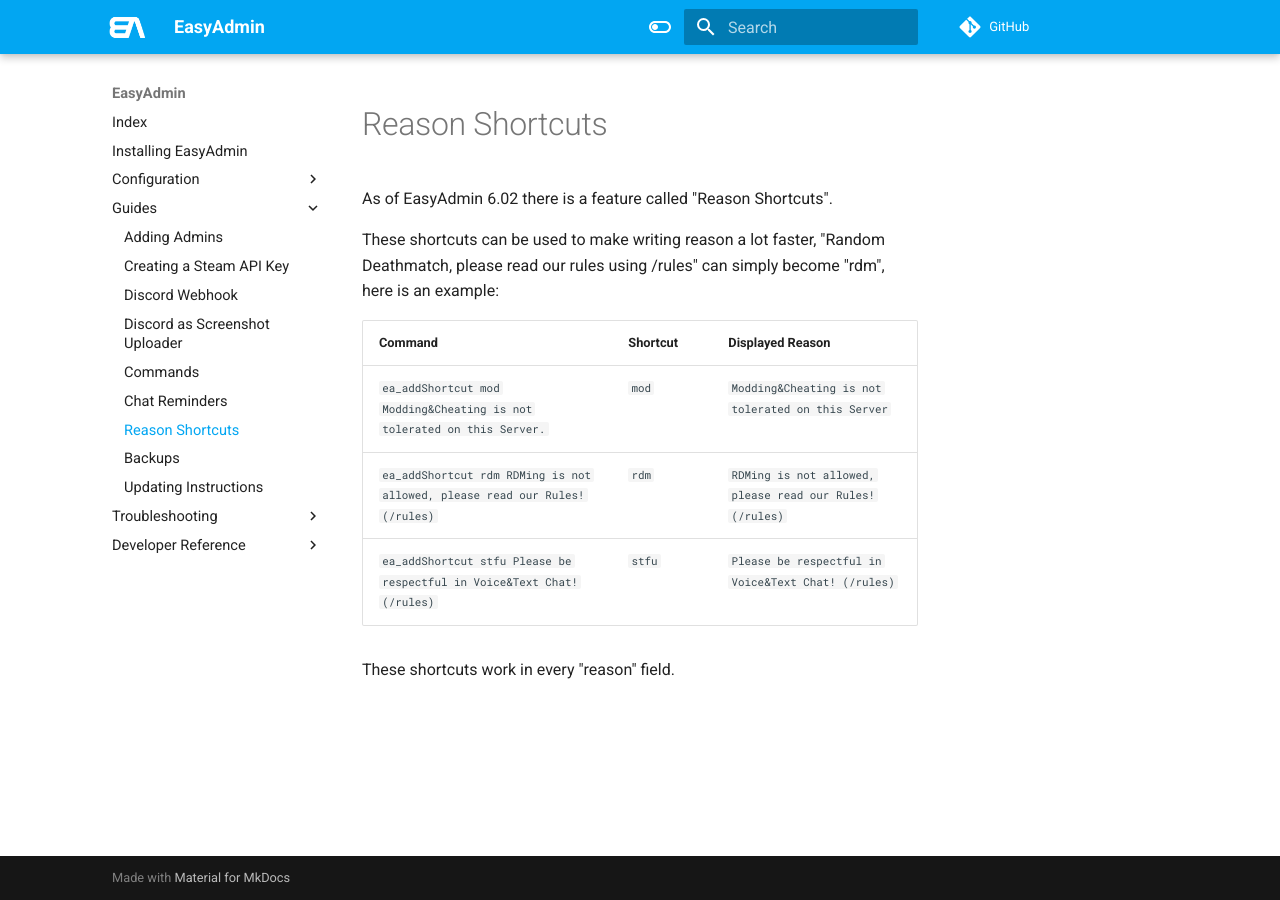
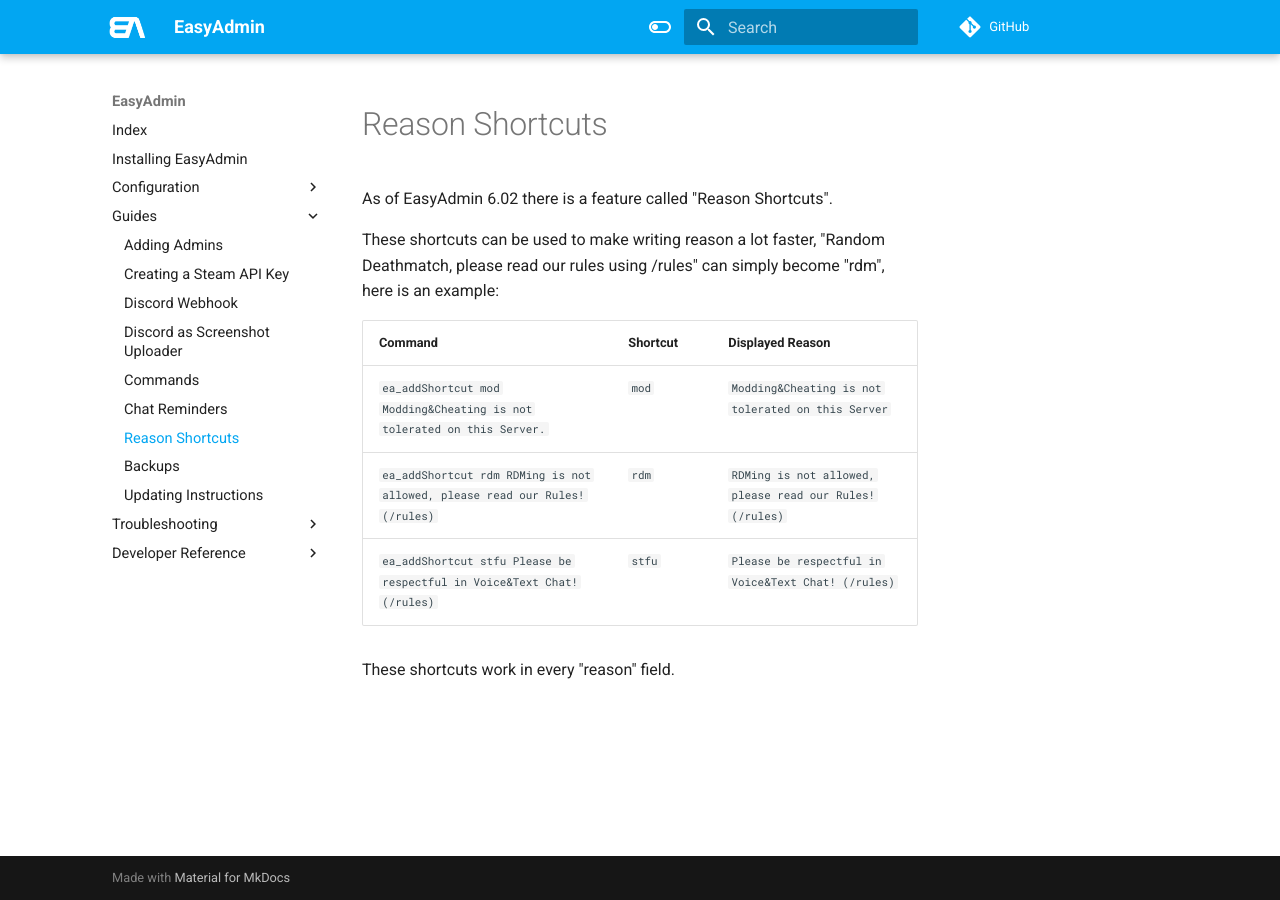
Before and after one commit to Blumlaut/EasyAdmin-docs, an MkDocs documentation site: the page built from docs/shortcuts.md, in a window 1280 px wide. Built offline with MkDocs 1.6.1 and Material for MkDocs 9.7.7, drawn with Linux system fonts in a browser that asks for light colours; comment, search, counter and statistics services are not loaded.

Commit message:
Update extra.css

```diff
--- a/docs/stylesheets/extra.css
+++ b/docs/stylesheets/extra.css
@@ -16,5 +16,5 @@
     width: 2rem;
 }
 .md-sidebar {
-	padding-top: 0rem;
+	padding-top: 0.4rem;
 }
```
